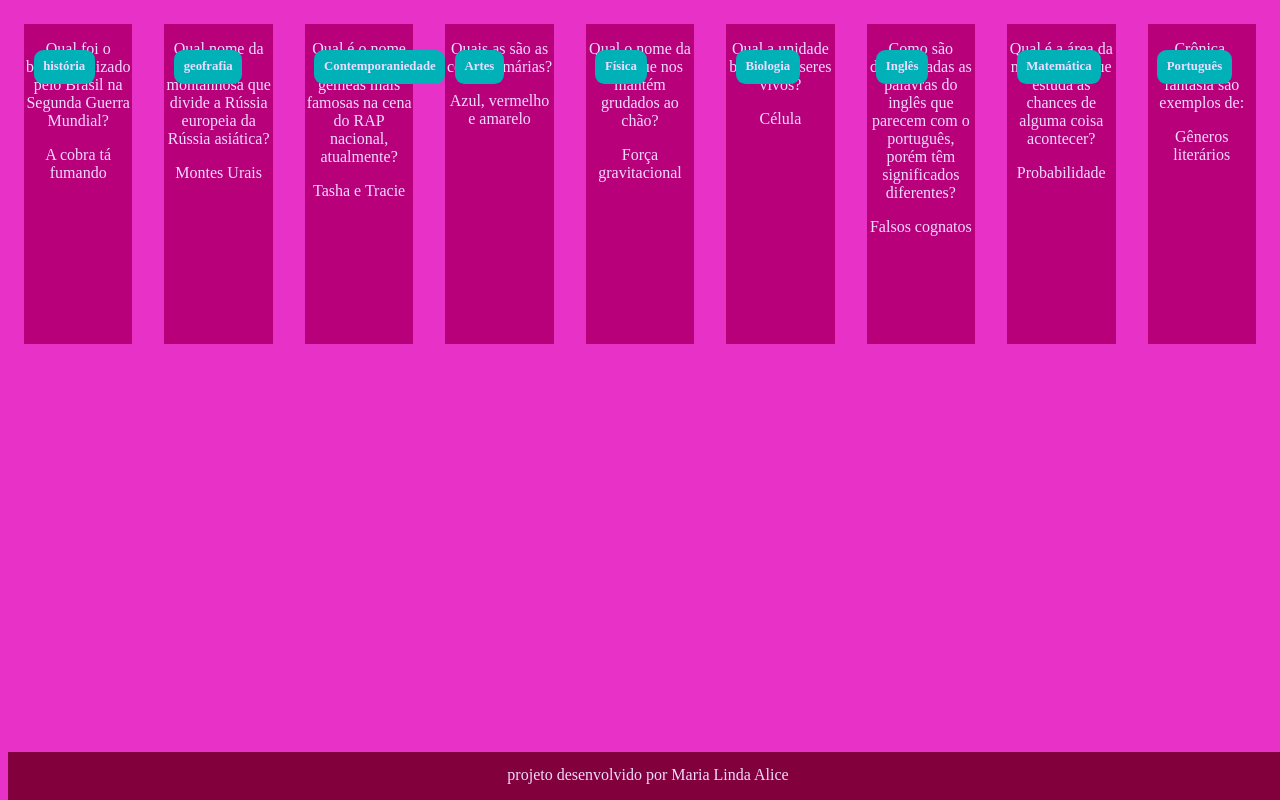
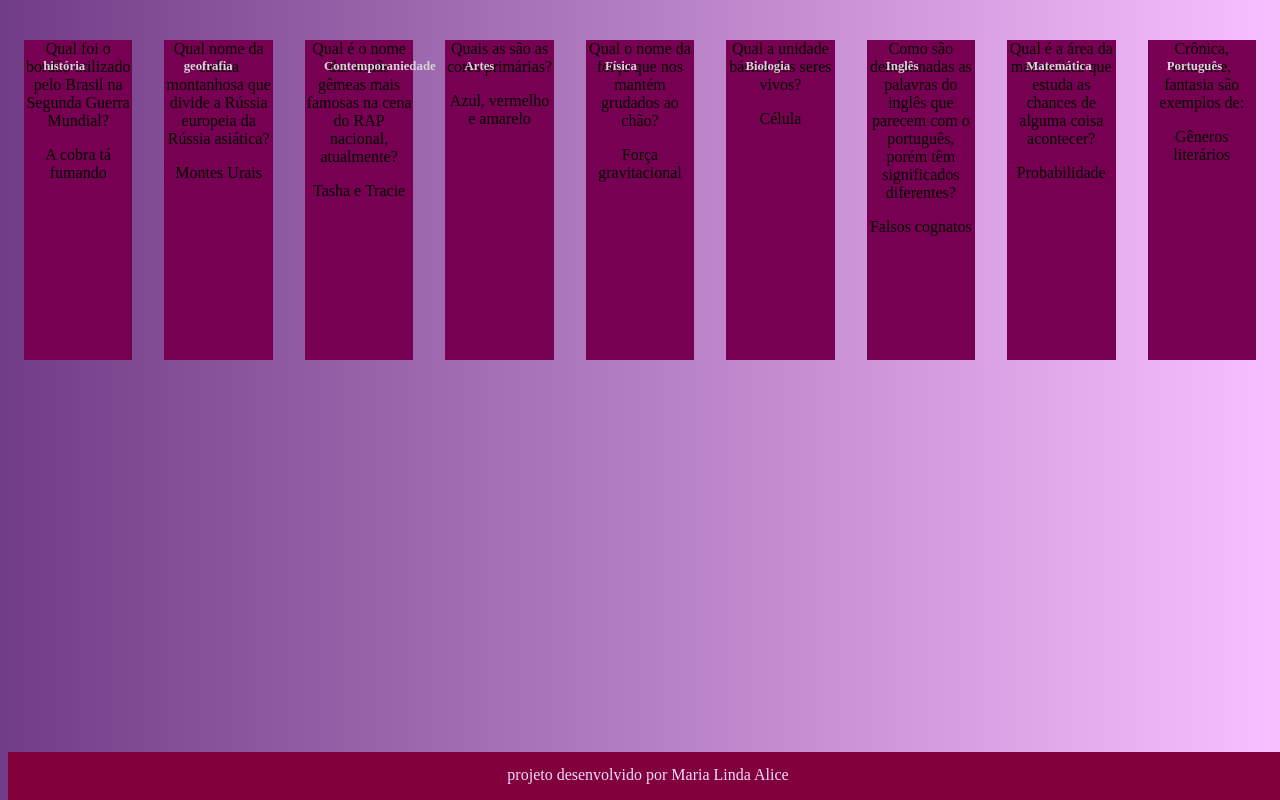
Before and after one commit to mimaalice/web-da-mima, a plain HTML site: page index.html in a window 1280 px wide. Drawn offline with Linux system fonts and the light colour scheme.

Commit message:
mexendo na cor

```diff
--- a/assets/style.css
+++ b/assets/style.css
@@ -1,7 +1,12 @@
+:root {
+    --text-color: #d6d6d6;
+    --card-front-color: #780052;
+    --card-back-color: #75cacb;
+}
+
 body {
-    background-color: #e832c7;
-    color:rgb(239, 219, 255)
-
+background: linear-gradient(to left, rgb(248, 192, 255), #713c86);
+    color:rgb(0, 0, 0);
 }
 
 #container {
@@ -10,20 +15,21 @@ body {
 
 .cartão{
     margin: 1rem 1rem;
-    background-color: #b8007b;
     height: 20rem;
     flex-grow: ;
     flex-basis: calc(33% - 6rem);
 }
 
 .cartão__conteúdo {
+    background-color: var(--card-front-color);
     height: 100%;
     /*background-color: #8f0260; */
     text-align:center
 }
 
 .cartão__conteúdo h3 {
-    background-color: #00b2b8;
+    color: var(--text-color);
+    border: 1px solid var(--text-color)
     text-align: left;
     padding: 0.6rem;
     position: absolute;
```
Also changed, not shown: 1 other file.
